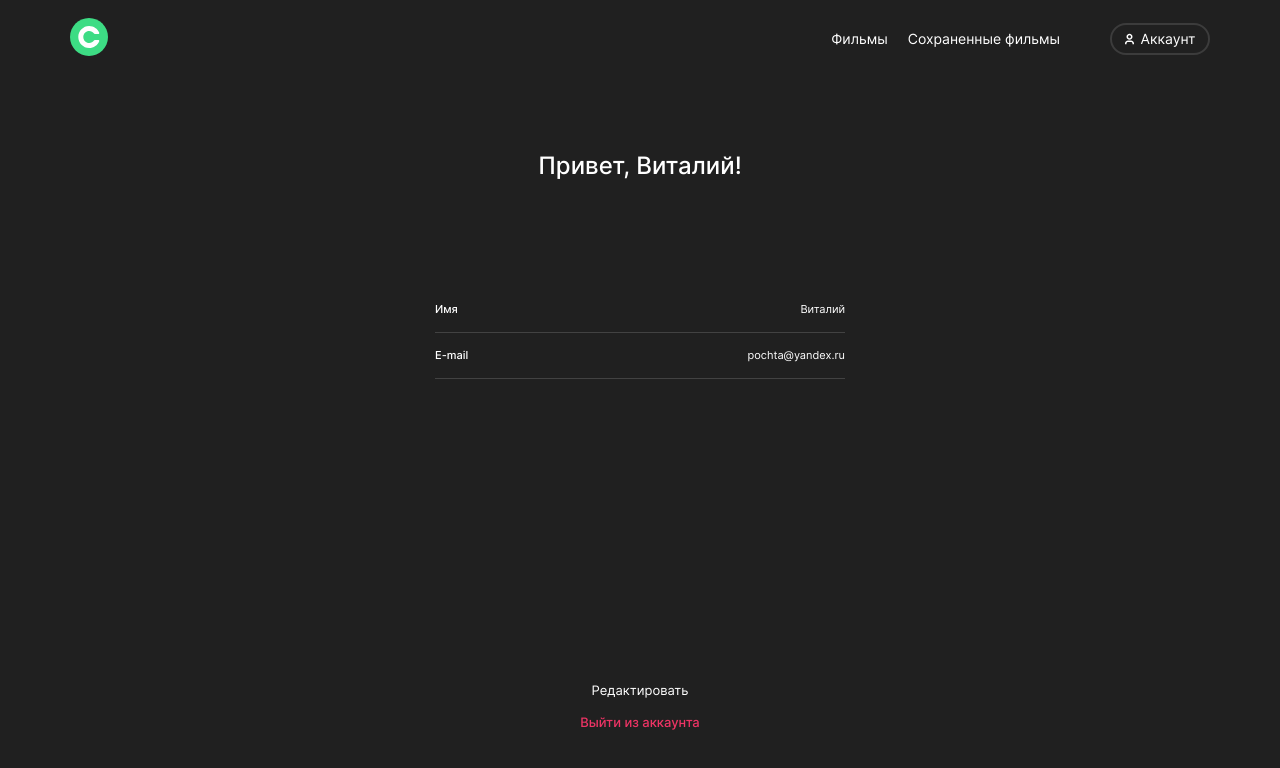
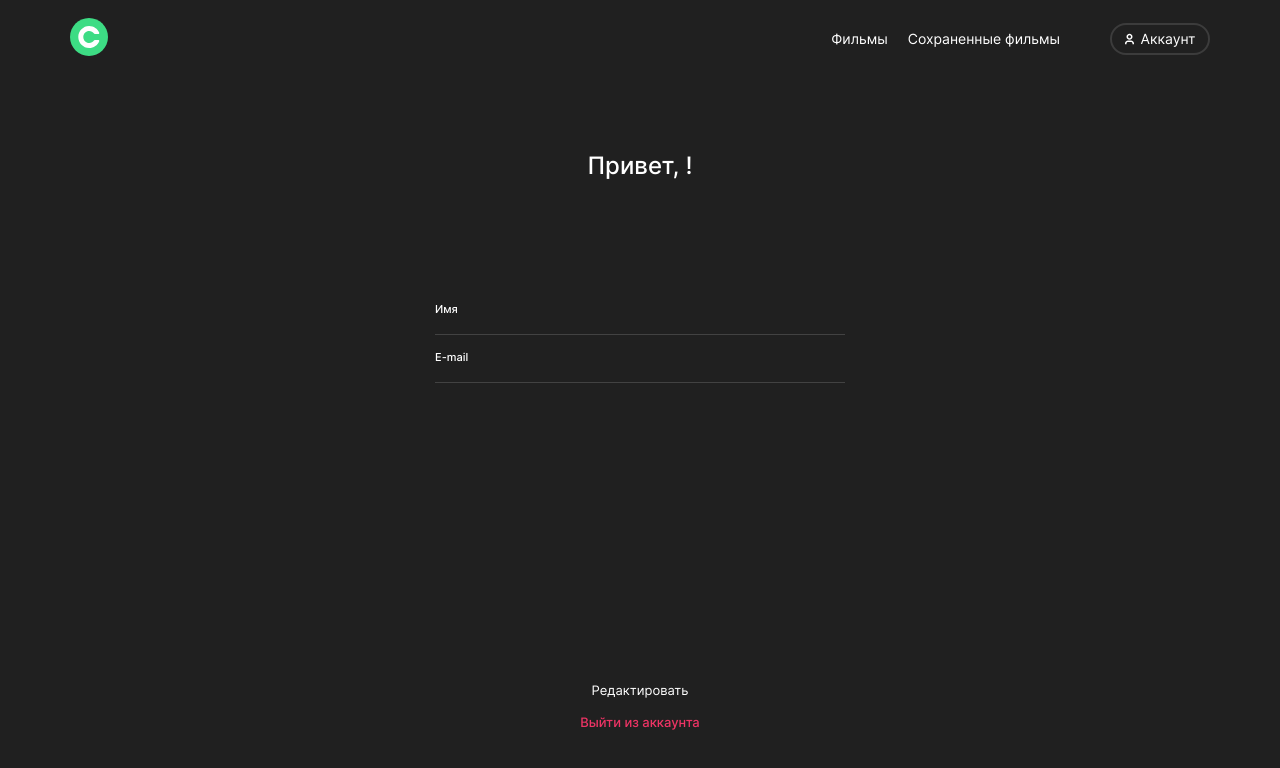
Before and after one commit to VitalM88/movies-explorer-frontend, a React (Create React App) app: page /profile in a window 1280 px wide. Shown: the top 768 px of the page. Built offline with nearby package versions, Linux system fonts and the light colour scheme; the HTML template or start-up script is replaced by a standard one.

Commit message:
add edit profile, fix preloader

```diff
--- a/src/components/App/App.js
+++ b/src/components/App/App.js
@@ -85,15 +85,25 @@ function App() {
   function handleSignOut() {
     setIsLoggedIn(false);
     localStorage.removeItem("jwt");
+    localStorage.removeItem("checkboxState");
+    localStorage.removeItem("foundMovies");
+    localStorage.removeItem("counter");
+    localStorage.removeItem("movies");
+    localStorage.removeItem("savedMovies");
+    localStorage.removeItem("foundSavedMovies");
+    localStorage.removeItem("searchInputValue");
     setUserEmail("");
     setUserName("");
     setToken('');
+    navigate("/");
   }
 
   function handleUpdateUser(userData) {
-    mainApi.editUserInfo(userData, token)
+    mainApi.editUserInfo({name: userData.name, email: userData.email}, token)
       .then((newUserData) => {
         setCurrentUser(newUserData);
+        setUserEmail(newUserData.email);
+        setUserName(newUserData.name);
       })
       .catch((err) => {
         console.log(`Ошибка: ${err}`);
--- a/src/components/Movies/Movies.js
+++ b/src/components/Movies/Movies.js
@@ -19,9 +19,10 @@ function Movies({ token }) {
 
   //const currentUser = React.useContext(CurrentUserContext);
   const [moviesForRender, setMoviesForRender] = useState([]);
-  const [moreButtonHidden, setMoreButtonHidden] = useState(false);
+  const [moreButtonHidden, setMoreButtonHidden] = useState(true);
   const [notFound , setNotFound] = useState(false);
   const [isError , setIsError] = useState(false);
+  const [isLoading, setIsLoading] = useState(false);
 
   let counter = (JSON.parse(localStorage.getItem("counter")) || 1);
   let foundMovies = (JSON.parse(localStorage.getItem("foundMovies")) || []);
@@ -57,7 +58,14 @@ function Movies({ token }) {
   //}
 
   async function getSearchMovies(searchInputValue) {
+    movies = (JSON.parse(localStorage.getItem("movies")));
+    foundMovies = [];
+    localStorage.setItem("foundMovies", JSON.stringify([]));
+    localStorage.setItem("counter", JSON.stringify(1));
+    renderMovies();
     try {
+      setIsError(false);
+      setIsLoading(true);
       await moviesApi.getMovies()
         .then((data) => {
           localStorage.setItem("movies", JSON.stringify(data));
@@ -65,7 +73,7 @@ function Movies({ token }) {
           renderMovies();
         })
         .catch((err) => {
-          setIsError(true);
+
           console.log(`Ошибка: ${err}`);
         });
       await mainApi.getMovies(token)
@@ -76,12 +84,18 @@ function Movies({ token }) {
         });
     } catch(err) {
       console.log(`Ошибка: ${err}`);
+      setIsError(true);
+      setIsLoading(false);
     } finally {
-      movies = (JSON.parse(localStorage.getItem("movies")));
-      foundMovies = (movies.filter(movie => movie.nameRU.toLowerCase().includes(searchInputValue.toLowerCase())));
-      localStorage.setItem("foundMovies", JSON.stringify(foundMovies));
-      localStorage.setItem("counter", JSON.stringify(1));
-      renderMovies();
+      if (searchInputValue) {
+
+        foundMovies = (movies.filter(movie => movie.nameRU.toLowerCase().includes(searchInputValue.toLowerCase())));
+        localStorage.setItem("foundMovies", JSON.stringify(foundMovies));
+        localStorage.setItem("counter", JSON.stringify(1));
+        renderMovies();
+        setIsLoading(false);
+      }
+
     }
   }
 
@@ -135,7 +149,7 @@ function Movies({ token }) {
       {
         <InfoTip
           notFound={notFound}
-          isLoading={false}
+          isLoading={isLoading}
           isError={isError}
         />
       }
--- a/src/components/MoviesCard/MoviesCard.js
+++ b/src/components/MoviesCard/MoviesCard.js
@@ -59,7 +59,7 @@ function MoviesCard({ onSavedMovies, movie, token, deleteMovie }) {
       mainApi.getMovies(token)
         .then((data) => {
           localStorage.setItem("savedMovies", JSON.stringify(data));
-          deleteMovie();
+          onSavedMovies ? (deleteMovie()) : (null);
         }).catch((err) => {
           console.log(`Ошибка: ${err}`);
         });
--- a/src/components/Profile/Profile.css
+++ b/src/components/Profile/Profile.css
@@ -45,6 +45,24 @@
     font-weight: 400;
     font-size: 11px;
     line-height: 1.18;
+    border: none;
+    background: none;
+    text-align: end;
+    color: #FFFFFF;
+}
+
+.profile__info:focus {
+    outline: none;
+    text-align: start;
+}
+
+.profile__info:focus::placeholder {
+    color: transparent;
+}
+
+.profile__info::placeholder {
+    color: #FFFFFF;
+    opacity: 1;
 }
 
 .profile__button {
--- a/src/components/Profile/Profile.js
+++ b/src/components/Profile/Profile.js
@@ -1,23 +1,77 @@
 import './Profile.css';
 import Header from '../Header/Header';
+import { useState } from 'react';
 
-function Profile() {
+function Profile({
+  signOut,
+  updateUser,
+  userEmail,
+  userName,
+}) {
+
+  const [newUserName, setNewUserName] = useState(userName);
+  const [newUserEmail, setNewUserEmail] = useState(userEmail);
+
+  function handleChangeName(e) {
+    setNewUserName(e.target.value);
+  }
+
+  function handleChangeEmail(e) {
+    setNewUserEmail(e.target.value);
+  }
+
+  function handleSubmit(e) {
+    e.preventDefault();
+    updateUser({name: (newUserName), email: (newUserEmail)});
+  }
+
   return (
     <section className="profile">
       <Header state="header_nav" />
-      <h2 className="profile__title">Привет, Виталий!</h2>
-      <form className="profile__form">
+      <h2 className="profile__title">{`Привет, ${userName}!`}</h2>
+      <form
+        className="profile__form"
+        onSubmit={handleSubmit}
+      >
         <div className="profile__container">
           <span className="profile__tag">Имя</span>
-          <span className="profile__info">Виталий</span>
+          <input
+            className="profile__info"
+            name="name"
+            value={ newUserName || "" }
+            placeholder={userName}
+            minLength="2"
+            maxLength="40"
+            onChange={handleChangeName}
+          />
         </div>
         <div className="profile__container">
           <span className="profile__tag">E-mail</span>
-          <span className="profile__info">pochta@yandex.ru</span>
+          <input
+            type="email"
+            className="profile__info"
+            name="name"
+            value={ newUserEmail || "" }
+            placeholder={userEmail}
+            minLength="2"
+            maxLength="40"
+            onChange={handleChangeEmail}
+          />
         </div>
-        <button className="profile__button" type="button">Редактировать</button>
+        <button
+          className="profile__button"
+          type="submit"
+        >
+          Редактировать
+        </button>
       </form>
-      <button className="profile__footer-btn" type="button">Выйти из аккаунта</button>
+      <button
+        className="profile__footer-btn"
+        type="button"
+        onClick={signOut}
+      >
+        Выйти из аккаунта
+      </button>
     </section>
   );
 }
--- a/src/components/SavedMovies/SavedMovies.js
+++ b/src/components/SavedMovies/SavedMovies.js
@@ -16,9 +16,10 @@ import mainApi from '../../utils/MainApi';
 function SavedMovies({ token }) {
 
   const [moviesForRender, setMoviesForRender] = useState([]);
-  const [moreButtonHidden, setMoreButtonHidden] = useState(false);
+  const [moreButtonHidden, setMoreButtonHidden] = useState(true);
   const [notFound , setNotFound] = useState(false);
-  //const [isError , setIsError] = useState(false);
+  const [isLoading, setIsLoading] = useState(false);
+  const [isError , setIsError] = useState(false);
 
   let counter = (JSON.parse(localStorage.getItem("counter")) || 1);
   let foundSavedMovies = (JSON.parse(localStorage.getItem("foundSavedMovies")) || []);
@@ -35,7 +36,15 @@ function SavedMovies({ token }) {
   }
 
   async function getSearchMovies(searchInputValue) {
+
+    savedMovies = (JSON.parse(localStorage.getItem("savedMovies")));
+    foundSavedMovies = [];
+    localStorage.setItem("foundSavedMovies", JSON.stringify([]));
+    localStorage.setItem("counter", JSON.stringify(1));
+    renderMovies();
     try {
+      setIsLoading(true);
+      setIsError(false);
       await mainApi.getMovies(token)
         .then((data) => {
           localStorage.setItem("savedMovies", JSON.stringify(data));
@@ -43,13 +52,17 @@ function SavedMovies({ token }) {
           console.log(`Ошибка: ${err}`);
         });
     } catch(err) {
+      setIsLoading(false);
+      setIsError(true);
       console.log(`Ошибка: ${err}`);
     } finally {
-      savedMovies = (JSON.parse(localStorage.getItem("savedMovies")));
-      foundSavedMovies = (savedMovies.filter(movie => movie.nameRU.toLowerCase().includes(searchInputValue.toLowerCase())));
-      localStorage.setItem("foundSavedMovies", JSON.stringify(foundSavedMovies));
-      localStorage.setItem("counter", JSON.stringify(1));
-      renderMovies();
+      if (searchInputValue) {
+        setIsLoading(false);
+        foundSavedMovies = (savedMovies.filter(movie => movie.nameRU.toLowerCase().includes(searchInputValue.toLowerCase())));
+        localStorage.setItem("foundSavedMovies", JSON.stringify(foundSavedMovies));
+        localStorage.setItem("counter", JSON.stringify(1));
+        renderMovies();
+      }
     }
   }
 
@@ -103,8 +116,8 @@ function SavedMovies({ token }) {
       {
         <InfoTip
           notFound={notFound}
-          isLoading={false}
-          isError={false}
+          isLoading={isLoading}
+          isError={isError}
         />
       }
       <MoviesCardList
--- a/src/components/SearchForm/SearchForm.js
+++ b/src/components/SearchForm/SearchForm.js
@@ -19,8 +19,12 @@ function SearchForm({ getSearchMovies, toogleCheckboxState }) {
 
   function handleGetMovies(e) {
     e.preventDefault();
-    getSearchMovies(searchInputValue);
-    localStorage.setItem("searchInputValue", JSON.stringify(searchInputValue));
+    if (searchInputValue) {
+      getSearchMovies(searchInputValue);
+      localStorage.setItem("searchInputValue", JSON.stringify(searchInputValue));
+    } else {
+      setErrorState("active")
+    }
   }
 
   function handleToogleCheckboxState() {
```
